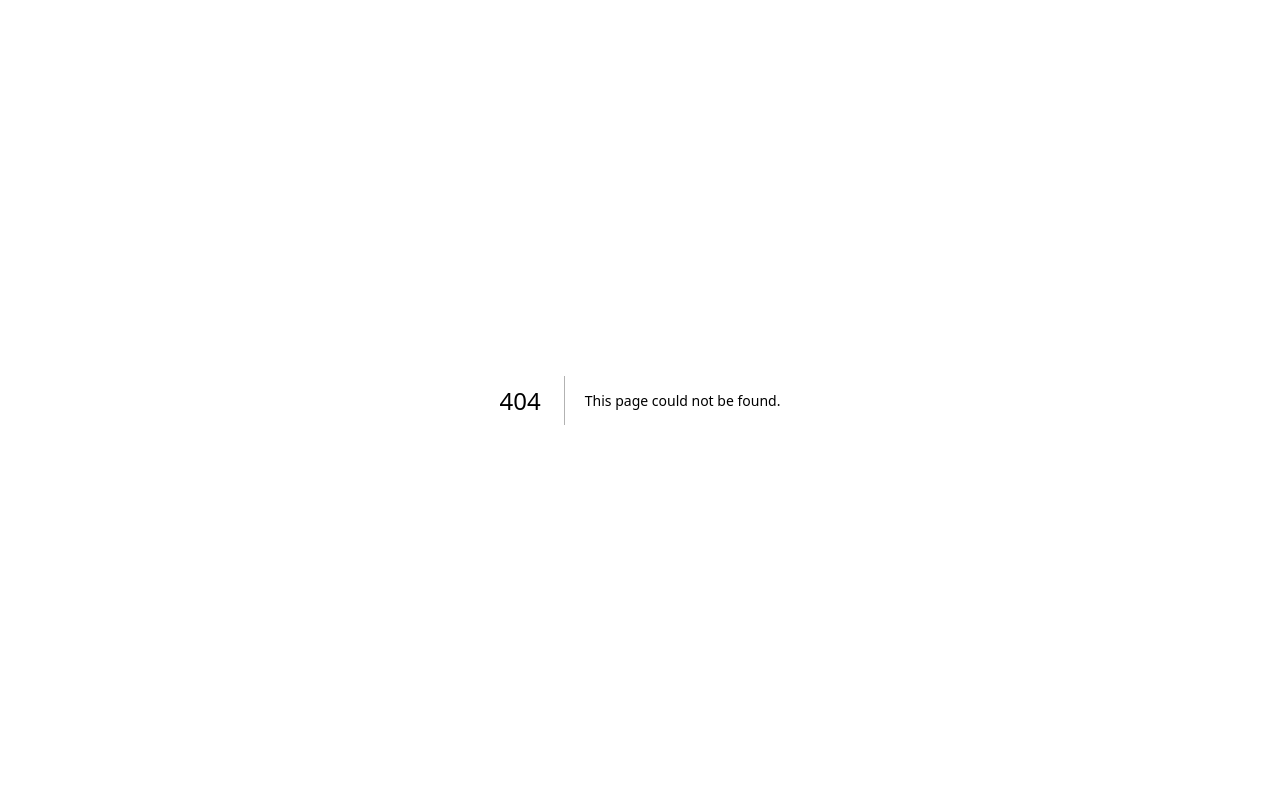
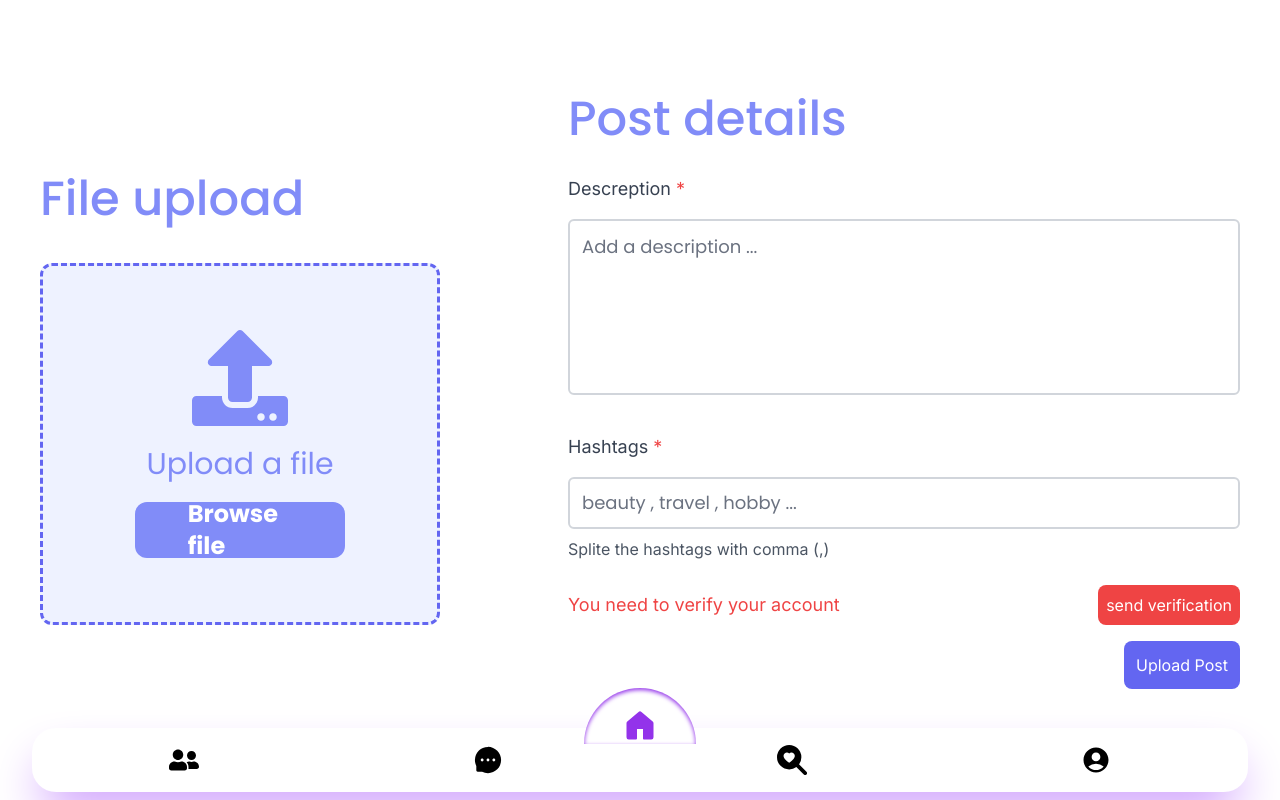
Before and after one commit to naziwebdev/social-front, a Next.js app: page /postUpload in a window 1280 px wide. Before the commit this address had no page. Built offline with nearby package versions, Linux system fonts and the light colour scheme.

Commit message:
Create upload post page

```diff
--- a/src/app/messages/page.js
+++ b/src/app/messages/page.js
@@ -7,7 +7,7 @@ export default function page() {
     <div>
         <Header/>
         <MessageBox/>
-        <SmallSizeMenu/>
+        <SmallSizeMenu isActiveLargeSize={false}/>
     </div>
   )
 }
--- a/src/app/page.js
+++ b/src/app/page.js
@@ -15,7 +15,7 @@ export default function Home() {
      <HomeContent/>
      <UtilsSidebar/>
     </main>
-    <SmallSizeMenu/>
+    <SmallSizeMenu isActiveLargeSize={false}/>
     <Footer/>
    </div>
   )
--- /dev/null
+++ b/src/app/postUpload/page.js
@@ -0,0 +1,72 @@
+import { FaUpload } from "react-icons/fa";
+import SmallSizeMenu from "@/components/modules/SmallSizeMenu";
+
+export default function page() {
+  return (
+    <div className="flex justify-between items-center gap-32 p-10 w-full h-dvh bg-white">
+      <div className="w-1/3">
+        <h2 className="text-5xl pb-10 font-poppins-medium text-indigo-400">
+          File upload
+        </h2>
+        <div className="flex flex-col justify-center items-center gap-y-5 p-10 py-16 w-full border-[3px] border-dashed border-indigo-500 rounded-xl bg-indigo-50">
+          <FaUpload className="text-8xl text-indigo-400" />
+          <p className="font-poppins-regular text-3xl text-indigo-400">
+            Upload a file
+          </p>
+          <div className="relative w-2/3 h-14 rounded-xl bg-indigo-400">
+            <label
+              htmlFor="files"
+              className="absolute top-1/2 -translate-y-1/2 left-1/2 -translate-x-1/2 z-20 text-white font-poppins-bold text-2xl "
+            >
+              Browse file
+            </label>
+            <input
+              type="file"
+              id="files"
+              className="w-full h-full opacity-0 "
+            />
+          </div>
+        </div>
+      </div>
+      <div className="flex-1">
+        <h2 className="text-5xl pb-8 font-poppins-medium text-indigo-400">
+          Post details
+        </h2>
+        <div className="w-full">
+          <label htmlFor="description" className=" text-gray-700 text-lg">
+            Descreption <span className="text-red-500">*</span>
+          </label>
+          <textarea
+            id="description"
+            className="w-full h-44 border-2 border-gray-300 outline-none resize-none mt-4 rounded-md p-3 placeholder:text-gray-500 placeholder:font-poppins-regular placeholder:text-lg"
+            placeholder="Add a description ..."
+          ></textarea>
+        </div>
+        <div className="w-full mt-8">
+          <label htmlFor="hashtags" className=" text-gray-700 text-lg">
+            Hashtags <span className="text-red-500">*</span>
+          </label>
+          <input
+            type="text"
+            id="hashtags"
+            className="w-full  border-2 border-gray-300 outline-none resize-none mt-4 rounded-md p-3 placeholder:text-gray-500 placeholder:font-poppins-regular placeholder:text-lg"
+            placeholder="beauty , travel , hobby ..."
+          />
+        </div>
+        <p className="pt-2 text-gray-600">Splite the hashtags with comma (,)</p>
+        <div className="flex justify-between items-center mt-6">
+          <p className="text-red-500 text-lg">
+            You need to verify your account
+          </p>
+          <button className="flex justify-center items-center p-2 bg-red-500 text-white rounded-lg ">
+            send verification
+          </button>
+        </div>
+        <button className="ms-auto my-4 flex justify-center items-center p-3 bg-indigo-500 text-white rounded-lg">
+          Upload Post
+        </button>
+      </div>
+      <SmallSizeMenu isActiveLargeSize={true} />
+    </div>
+  );
+}
--- a/src/app/requests/page.js
+++ b/src/app/requests/page.js
@@ -9,7 +9,7 @@ export default function page() {
       <div className="px-5 sm:px-10">
         <RequestsBox />
       </div>
-      <SmallSizeMenu />
+      <SmallSizeMenu isActiveLargeSize={false}/>
     </div>
   );
 }
--- a/src/components/modules/Header.js
+++ b/src/components/modules/Header.js
@@ -18,7 +18,7 @@ export default function Header() {
       </div>
       <div className="flex items-center gap-x-4">
         <button className="hidden md:flex justify-center items-center bg-indigo-500 text-white w-28 h-11 text-base md:text-lg  rounded-3xl">
-          Create
+          <Link href={"/postUpload"}>Create</Link>
         </button>
         <button className="flex md:hidden justify-center items-center bg-indigo-500 text-white w-7 h-7 xs:w-10 xs:h-10 text-xl xs:text-2xl  rounded-full">
           +
--- a/src/components/modules/SmallSizeMenu.js
+++ b/src/components/modules/SmallSizeMenu.js
@@ -5,9 +5,13 @@ import { AiFillMessage } from "react-icons/ai";
 import { MdAccountCircle } from "react-icons/md";
 import { BsSearchHeartFill } from "react-icons/bs";
 
-export default function SmallSizeMenu() {
+export default function SmallSizeMenu({ isActiveLargeSize }) {
   return (
-    <div className="fixed lg:hidden bottom-2  z-50 left-1/2 -translate-x-1/2  w-[95%] bg-white h-14 xs:h-16 rounded-3xl shadow-purple-400 shadow-2xl">
+    <div
+      className={`fixed ${
+        isActiveLargeSize ? "block" : "lg:hidden"
+      } bottom-2  z-50 left-1/2 -translate-x-1/2  w-[95%] bg-white h-14 xs:h-16 rounded-3xl shadow-purple-400 shadow-2xl`}
+    >
       <span className="absolute -top-10 left-1/2 -translate-x-1/2 w-20 xs:w-28 h-10 xs:h-14 bg-white rounded-t-full  shadow-purple-600 shadow-inner"></span>
       <ul className="w-full h-full flex items-center justify-around">
         <li>
```
